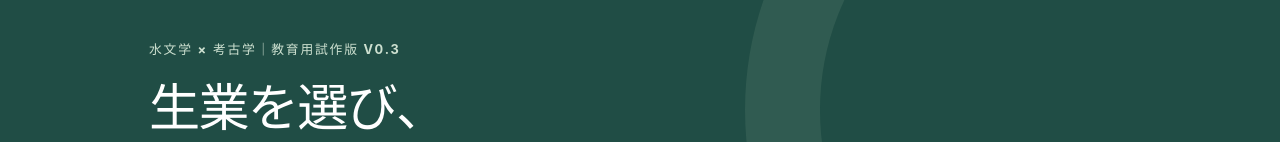
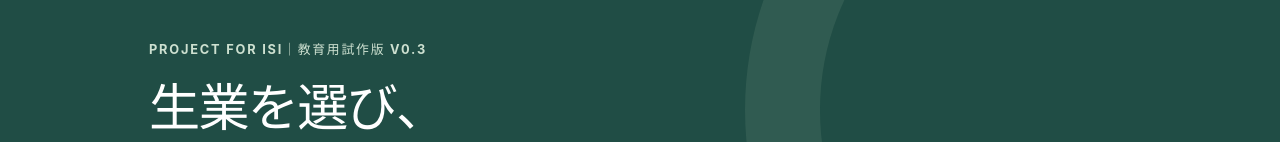
Before and after one commit to wlab-qu/ISIproject_26w_g01, a plain HTML site: page index.html in a window 1280 px wide. Shown: the top 142 px of the page. Drawn offline with Linux system fonts and the light colour scheme.

Commit message:
Add files via upload

```diff
--- a/index.html
+++ b/index.html
@@ -12,7 +12,7 @@
 <body>
   <header class="hero">
     <div class="wrap">
-      <p class="eyebrow">水文学 × 考古学｜教育用試作版 v0.3</p>
+      <p class="eyebrow">Project for ISI｜教育用試作版 v0.3</p>
       <h1>生業を選び、<br>未来のリスクと向き合う。</h1>
       <p class="lead">架空の先史社会の集落で、生業と水田への投資を世代ごとに選びます。気候の未来は見えません。過去の経験をもとに、250年間の変化を考えてください。</p>
       <p class="disclaimer">縄文・弥生社会の再現ではありません。数値はすべて仮想的な教育用設定です。</p>
```
